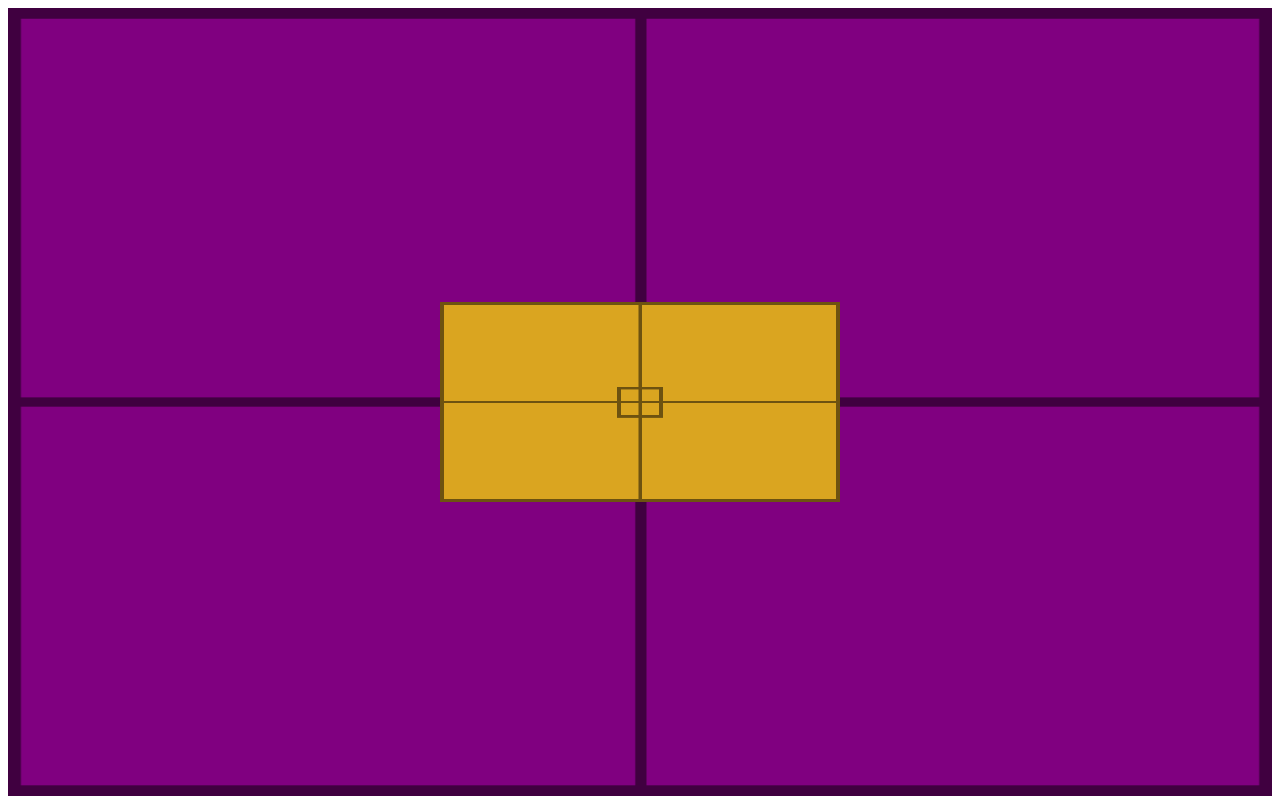
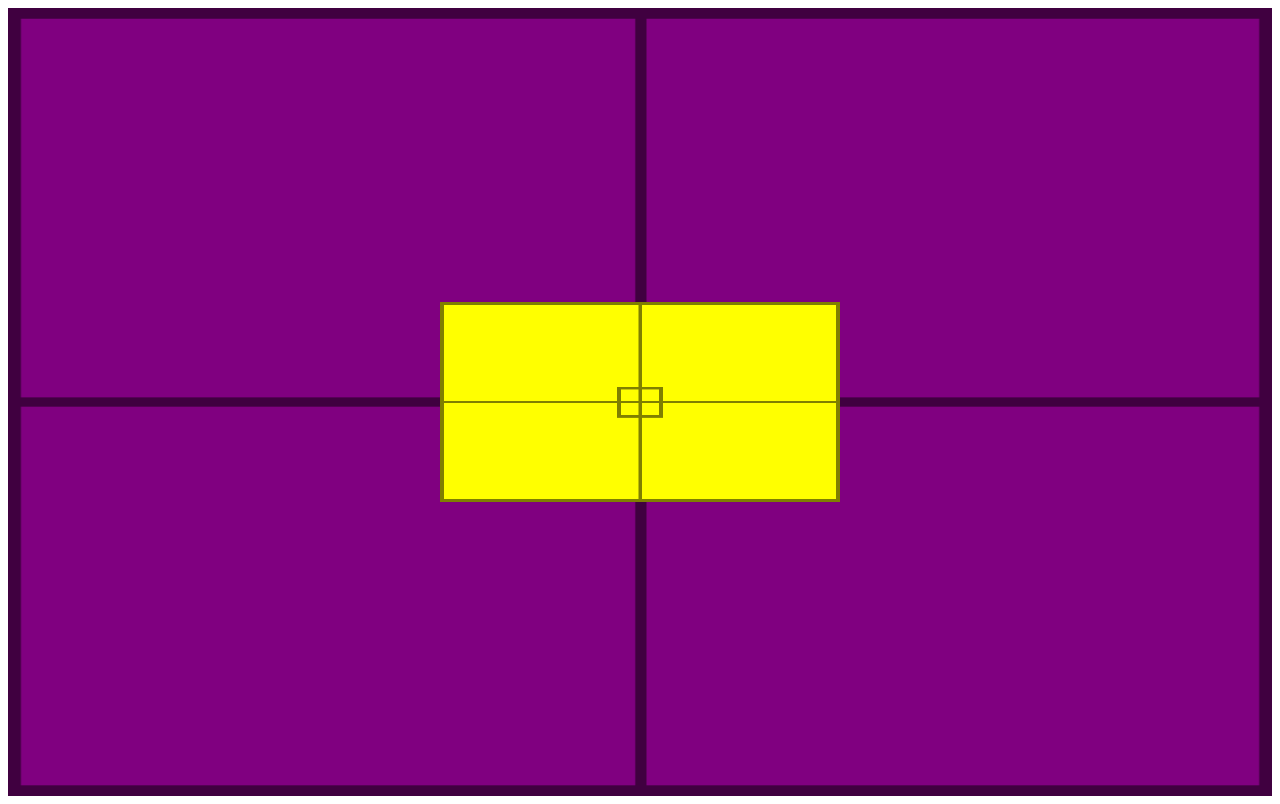
Before and after one commit to GustavoRodriguesg/html-css, a plain HTML site: page exercicios/ex009/index.html in a window 1280 px wide. Drawn offline with Linux system fonts and the light colour scheme.

Commit message:
Update index.html

```diff
--- a/exercicios/ex009/index.html
+++ b/exercicios/ex009/index.html
@@ -20,7 +20,7 @@
             position: absolute;
             height: 200px;
             width: 400px;
-            background-color: goldenrod;
+            background-color: yellow;
             left: 50%;
             top: 50%;
             transform: translate(-50%, -50%);
```
